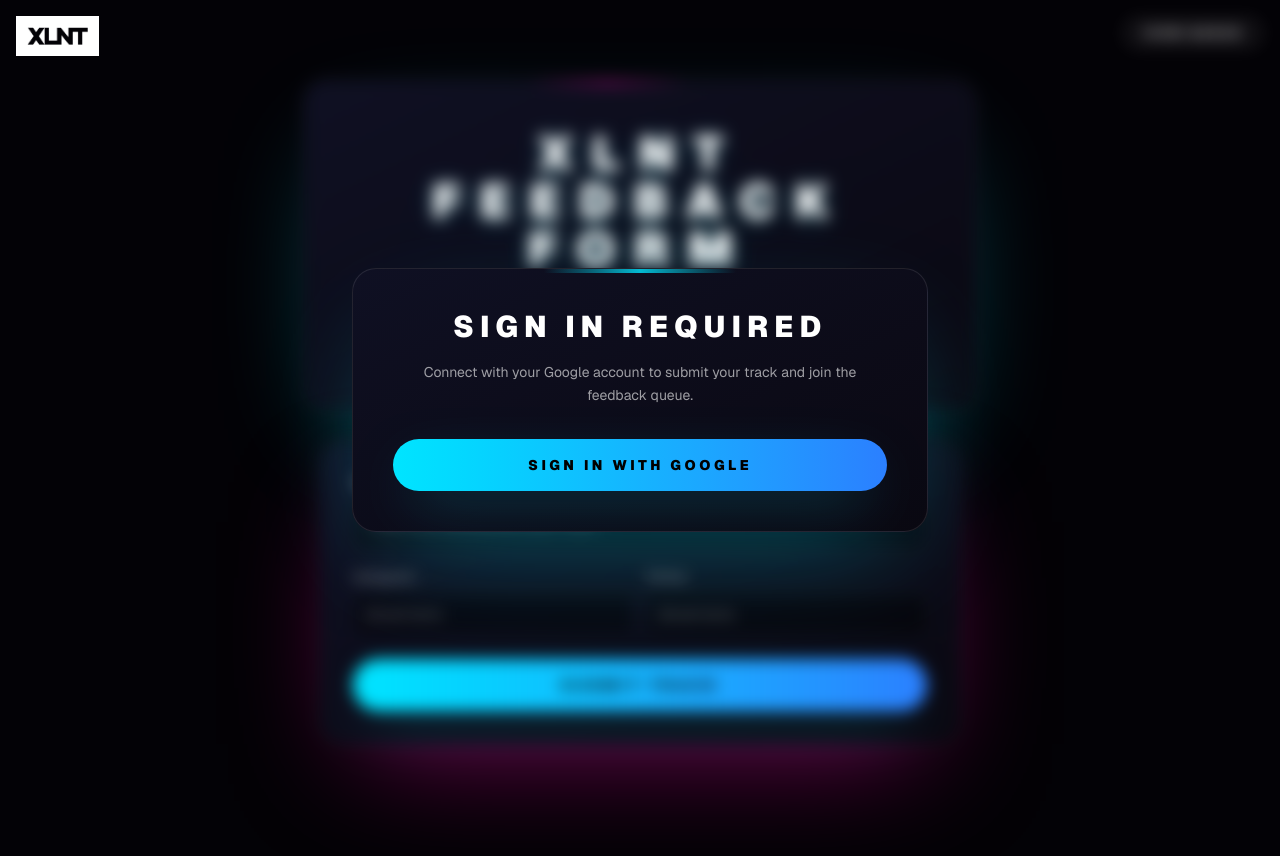
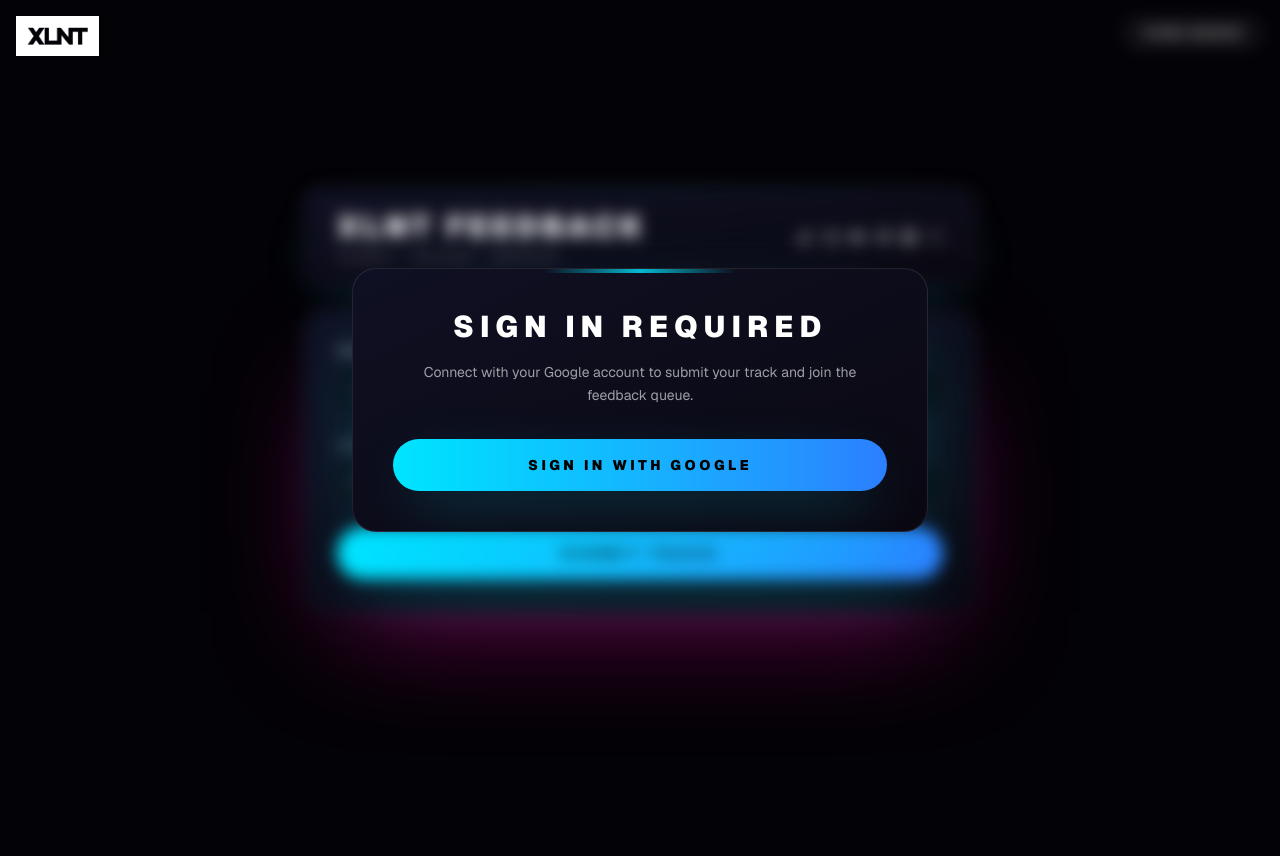
Before and after one commit to XLNTFEEDBACK/Feedback-Submissions, a Next.js app: page /submit in a window 1280 px wide. Shown: the top 856 px of the page. After the commit the page ends 800 px from the top, so only its background shows below. Built offline with nearby package versions, Linux system fonts and the light colour scheme; no server answers.

Commit message:
better header

```diff
--- a/app/components/SubmissionForm.tsx
+++ b/app/components/SubmissionForm.tsx
@@ -248,7 +248,7 @@ export default function SubmissionForm({ onModalStateChange }: { onModalStateCha
   }, [status, session?.user]);
 
   return (
-    <div className="relative min-h-screen w-full text-white">
+    <div className="relative w-full text-white">
       {/* Navigation buttons in top right */}
       <motion.div
         initial={{ opacity: 0, y: -10 }}
--- a/app/queue/page.tsx
+++ b/app/queue/page.tsx
@@ -851,24 +851,26 @@ export default function QueuePage() {
 
       {/* Header */}
       <motion.header
-        initial={{ opacity: 0, scale: 0.95 }}
-        animate={{ opacity: 1, scale: 1 }}
-        transition={{ duration: 0.5, ease: [0.4, 0, 0.2, 1] }}
-        className="mx-auto mb-12 w-full max-w-5xl overflow-hidden rounded-3xl border border-white/10 bg-gradient-to-br from-[var(--surface-card)] via-[var(--surface-elevated)] to-[var(--surface-card)] py-12 text-center shadow-[0_40px_120px_-60px_rgba(0,229,255,0.4)] relative"
+        initial={{ opacity: 0, y: -10 }}
+        animate={{ opacity: 1, y: 0 }}
+        transition={{ duration: 0.4, ease: [0.4, 0, 0.2, 1] }}
+        className="relative mx-auto mb-8 flex w-full max-w-5xl items-center justify-between overflow-hidden rounded-2xl border border-white/10 bg-gradient-to-br from-[var(--surface-card)] to-[var(--surface-dark)] px-10 py-6 shadow-[0_20px_60px_-20px_rgba(0,229,255,0.2)]"
       >
-        {/* Accent glow bars */}
-        <div className="absolute top-0 left-1/4 w-32 h-1 bg-gradient-to-r from-transparent via-[var(--accent-cyan)] to-transparent opacity-60" />
-        <div className="absolute bottom-0 right-1/4 w-32 h-1 bg-gradient-to-r from-transparent via-[var(--accent-magenta)] to-transparent opacity-60" />
-
-        <h1 className="text-5xl font-black uppercase tracking-[0.4em] text-white drop-shadow-[0_2px_10px_rgba(0,229,255,0.3)]">
-          Feedback Queue
-        </h1>
-        <p className="mt-4 text-sm font-semibold uppercase tracking-[0.3em] text-white/50">
-          Track • Review • Level Up
-        </p>
-
-        {/* Social Links */}
-        <div className="mt-6 flex flex-wrap items-center justify-center gap-4">
+        {/* Subtle accent line */}
+        <div className="absolute top-0 left-0 right-0 h-px bg-gradient-to-r from-transparent via-[var(--accent-cyan)]/40 to-transparent" />
+
+        {/* Left: Title */}
+        <div className="flex flex-col gap-1">
+          <h1 className="text-4xl font-black uppercase tracking-[0.15em] text-white">
+            XLNT Feedback Queue
+          </h1>
+          <p className="text-xs font-medium uppercase tracking-[0.2em] text-white/40">
+            Track • Review • Level Up
+          </p>
+        </div>
+
+        {/* Right: Social Links */}
+        <div className="flex items-center gap-2.5">
           {SOCIAL_LINKS.tiktok && (
             <TooltipWrapper tooltip="Visit TikTok">
               <motion.a
@@ -877,10 +879,10 @@ export default function QueuePage() {
                 rel="noopener noreferrer"
                 whileHover={{ scale: 1.1 }}
                 whileTap={{ scale: 0.95 }}
-                className="text-white/60 transition-colors duration-300 hover:text-white"
+                className="text-white/50 transition-colors duration-300 hover:text-white"
                 aria-label="TikTok"
               >
-                <TIKTOK_ICON className="h-5 w-5" />
+                <TIKTOK_ICON className="h-4 w-4" />
               </motion.a>
             </TooltipWrapper>
           )}
@@ -892,10 +894,10 @@ export default function QueuePage() {
                 rel="noopener noreferrer"
                 whileHover={{ scale: 1.1 }}
                 whileTap={{ scale: 0.95 }}
-                className="text-white/60 transition-colors duration-300 hover:text-white"
+                className="text-white/50 transition-colors duration-300 hover:text-white"
                 aria-label="Instagram"
               >
-                <INSTAGRAM_ICON className="h-5 w-5" />
+                <INSTAGRAM_ICON className="h-4 w-4" />
               </motion.a>
             </TooltipWrapper>
           )}
@@ -907,10 +909,10 @@ export default function QueuePage() {
                 rel="noopener noreferrer"
                 whileHover={{ scale: 1.1 }}
                 whileTap={{ scale: 0.95 }}
-                className="text-white/60 transition-colors duration-300 hover:text-white"
+                className="text-white/50 transition-colors duration-300 hover:text-white"
                 aria-label="YouTube"
               >
-                <YOUTUBE_ICON className="h-5 w-5" />
+                <YOUTUBE_ICON className="h-4 w-4" />
               </motion.a>
             </TooltipWrapper>
           )}
@@ -922,10 +924,10 @@ export default function QueuePage() {
                 rel="noopener noreferrer"
                 whileHover={{ scale: 1.1 }}
                 whileTap={{ scale: 0.95 }}
-                className="text-white/60 transition-colors duration-300 hover:text-white"
+                className="text-white/50 transition-colors duration-300 hover:text-white"
                 aria-label="Patreon"
               >
-                <PATREON_ICON className="h-5 w-5" />
+                <PATREON_ICON className="h-4 w-4" />
               </motion.a>
             </TooltipWrapper>
           )}
@@ -937,10 +939,10 @@ export default function QueuePage() {
                 rel="noopener noreferrer"
                 whileHover={{ scale: 1.1 }}
                 whileTap={{ scale: 0.95 }}
-                className="text-white/60 transition-colors duration-300 hover:text-white"
+                className="text-white/50 transition-colors duration-300 hover:text-white"
                 aria-label="Spotify Podcast"
               >
-                <SPOTIFY_ICON className="h-5 w-5" />
+                <SPOTIFY_ICON className="h-4 w-4" />
               </motion.a>
             </TooltipWrapper>
           )}
@@ -952,10 +954,10 @@ export default function QueuePage() {
                 rel="noopener noreferrer"
                 whileHover={{ scale: 1.1 }}
                 whileTap={{ scale: 0.95 }}
-                className="text-white/60 transition-colors duration-300 hover:text-white"
+                className="text-white/50 transition-colors duration-300 hover:text-white"
                 aria-label="XLNT Sound Store"
               >
-                <STORE_ICON className="h-5 w-5" />
+                <STORE_ICON className="h-4 w-4" />
               </motion.a>
             </TooltipWrapper>
           )}
--- a/app/submit/page.tsx
+++ b/app/submit/page.tsx
@@ -106,32 +106,36 @@ export default function SubmitPage() {
   const [isModalOpen, setIsModalOpen] = useState(false);
 
   return (
-    <div className="min-h-screen w-full bg-[var(--surface-void)] text-white pt-20">
+    <div className="h-screen w-full overflow-hidden bg-[var(--surface-void)] text-white">
       {/* Logo in top left - aligned with top right buttons */}
       <Logo />
 
+      <div className="flex h-full items-center justify-center overflow-y-auto px-4">
+        <div className="w-full max-w-2xl space-y-6 py-8">
         {/* Header */}
         <motion.header
-        initial={{ opacity: 0, scale: 0.95 }}
-        animate={{ opacity: 1, scale: 1 }}
-        transition={{ duration: 0.5, ease: [0.4, 0, 0.2, 1] }}
-        className={`relative mx-auto flex w-full max-w-2xl flex-col items-center gap-2 overflow-hidden rounded-3xl border border-white/10 bg-gradient-to-br from-[var(--surface-card)] to-[var(--surface-dark)] p-12 text-center shadow-[0_40px_120px_-40px_rgba(0,229,255,0.4)] transition-all duration-300 ${
+          initial={{ opacity: 0, y: -10 }}
+          animate={{ opacity: 1, y: 0 }}
+          transition={{ duration: 0.4, ease: [0.4, 0, 0.2, 1] }}
+          className={`relative flex w-full items-center justify-between overflow-hidden rounded-2xl border border-white/10 bg-gradient-to-br from-[var(--surface-card)] to-[var(--surface-dark)] px-8 py-5 shadow-[0_20px_60px_-20px_rgba(0,229,255,0.2)] transition-all duration-300 ${
             isModalOpen ? "opacity-30 blur-sm" : "opacity-100"
           }`}
         >
-        {/* Accent glow lines */}
-        <div className="absolute top-0 left-1/3 w-40 h-1 bg-gradient-to-r from-transparent via-[var(--accent-magenta)] to-transparent opacity-60" />
-        <div className="absolute bottom-0 right-1/4 w-32 h-1 bg-gradient-to-r from-transparent via-[var(--accent-cyan)] to-transparent opacity-60" />
+          {/* Subtle accent line */}
+          <div className="absolute top-0 left-0 right-0 h-px bg-gradient-to-r from-transparent via-[var(--accent-cyan)]/40 to-transparent" />
 
-        <h1 className="text-5xl font-black uppercase tracking-[0.4em] text-white drop-shadow-[0_2px_10px_rgba(0,229,255,0.3)]">
-          XLNT Feedback Form
+          {/* Left: Title */}
+          <div className="flex flex-col gap-1">
+            <h1 className="text-3xl font-black uppercase tracking-[0.15em] text-white">
+              XLNT Feedback
             </h1>
-        <p className="mt-2 text-sm font-semibold uppercase tracking-[0.3em] text-white/50">
-          Share Your Sound • Join the Queue
+            <p className="text-xs font-medium uppercase tracking-[0.2em] text-white/40">
+              Submit • Review • Improve
             </p>
+          </div>
 
-        {/* Social Links */}
-        <div className="mt-6 flex flex-wrap items-center justify-center gap-4">
+        {/* Right: Social Links */}
+        <div className="flex items-center gap-2.5">
           {SOCIAL_LINKS.tiktok && (
             <TooltipWrapper tooltip="Visit TikTok">
               <motion.a
@@ -140,10 +144,10 @@ export default function SubmitPage() {
                 rel="noopener noreferrer"
                 whileHover={{ scale: 1.1 }}
                 whileTap={{ scale: 0.95 }}
-                className="text-white/60 transition-colors duration-300 hover:text-white"
+                className="text-white/50 transition-colors duration-300 hover:text-white"
                 aria-label="TikTok"
               >
-                <TIKTOK_ICON className="h-5 w-5" />
+                <TIKTOK_ICON className="h-4 w-4" />
               </motion.a>
             </TooltipWrapper>
           )}
@@ -155,10 +159,10 @@ export default function SubmitPage() {
                 rel="noopener noreferrer"
                 whileHover={{ scale: 1.1 }}
                 whileTap={{ scale: 0.95 }}
-                className="text-white/60 transition-colors duration-300 hover:text-white"
+                className="text-white/50 transition-colors duration-300 hover:text-white"
                 aria-label="Instagram"
               >
-                <INSTAGRAM_ICON className="h-5 w-5" />
+                <INSTAGRAM_ICON className="h-4 w-4" />
               </motion.a>
             </TooltipWrapper>
           )}
@@ -170,10 +174,10 @@ export default function SubmitPage() {
                 rel="noopener noreferrer"
                 whileHover={{ scale: 1.1 }}
                 whileTap={{ scale: 0.95 }}
-                className="text-white/60 transition-colors duration-300 hover:text-white"
+                className="text-white/50 transition-colors duration-300 hover:text-white"
                 aria-label="YouTube"
               >
-                <YOUTUBE_ICON className="h-5 w-5" />
+                <YOUTUBE_ICON className="h-4 w-4" />
               </motion.a>
             </TooltipWrapper>
           )}
@@ -185,10 +189,10 @@ export default function SubmitPage() {
                 rel="noopener noreferrer"
                 whileHover={{ scale: 1.1 }}
                 whileTap={{ scale: 0.95 }}
-                className="text-white/60 transition-colors duration-300 hover:text-white"
+                className="text-white/50 transition-colors duration-300 hover:text-white"
                 aria-label="Patreon"
               >
-                <PATREON_ICON className="h-5 w-5" />
+                <PATREON_ICON className="h-4 w-4" />
               </motion.a>
             </TooltipWrapper>
           )}
@@ -200,10 +204,10 @@ export default function SubmitPage() {
                 rel="noopener noreferrer"
                 whileHover={{ scale: 1.1 }}
                 whileTap={{ scale: 0.95 }}
-                className="text-white/60 transition-colors duration-300 hover:text-white"
+                className="text-white/50 transition-colors duration-300 hover:text-white"
                 aria-label="Spotify Podcast"
               >
-                <SPOTIFY_ICON className="h-5 w-5" />
+                <SPOTIFY_ICON className="h-4 w-4" />
               </motion.a>
             </TooltipWrapper>
           )}
@@ -215,10 +219,10 @@ export default function SubmitPage() {
                 rel="noopener noreferrer"
                 whileHover={{ scale: 1.1 }}
                 whileTap={{ scale: 0.95 }}
-                className="text-white/60 transition-colors duration-300 hover:text-white"
+                className="text-white/50 transition-colors duration-300 hover:text-white"
                 aria-label="XLNT Sound Store"
               >
-                <STORE_ICON className="h-5 w-5" />
+                <STORE_ICON className="h-4 w-4" />
               </motion.a>
             </TooltipWrapper>
           )}
@@ -226,9 +230,9 @@ export default function SubmitPage() {
           </motion.header>
 
           {/* Form Container */}
-      <main className="mx-auto flex w-full max-w-2xl flex-col items-stretch gap-6 px-4 py-8">
           <SubmissionForm onModalStateChange={setIsModalOpen} />
-      </main>
+        </div>
+      </div>
     </div>
   );
 }
```
Lines whose indentation alone changed are shown as unchanged.
